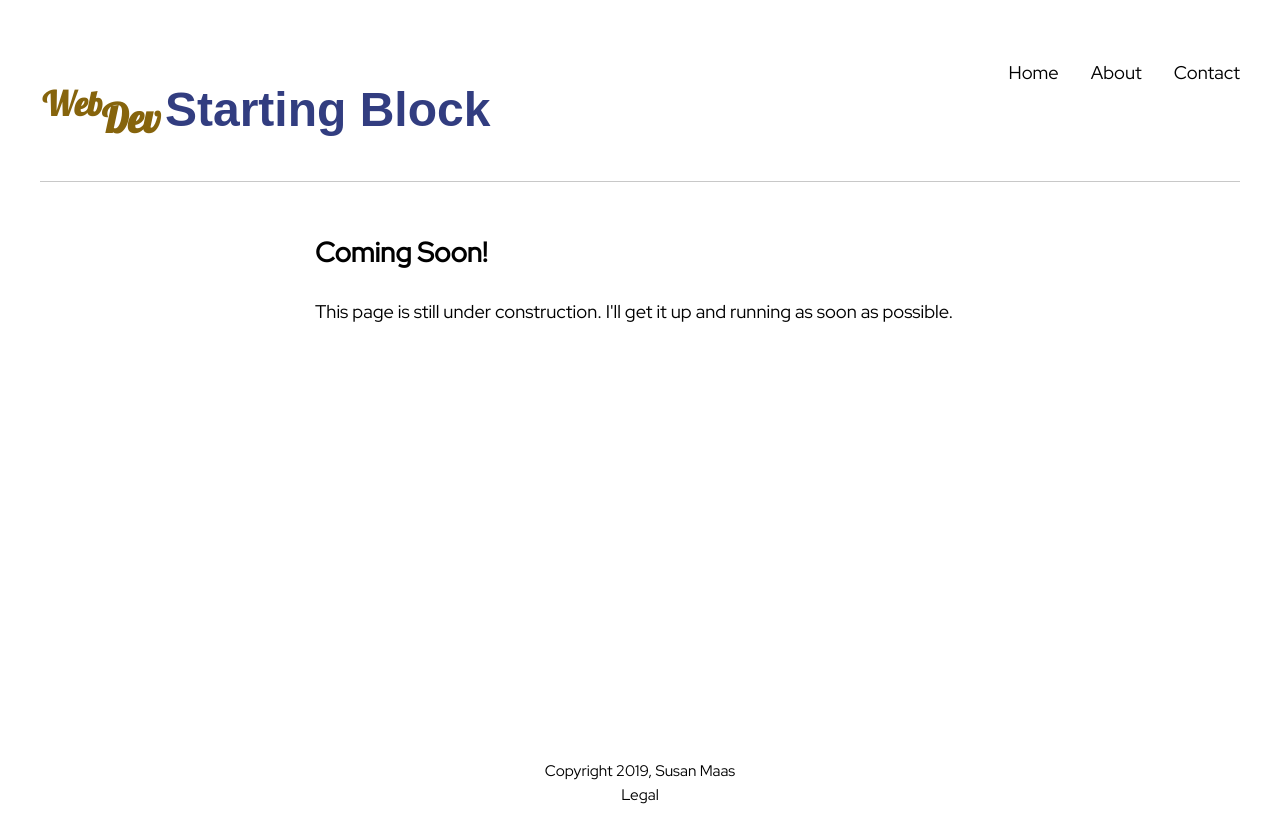
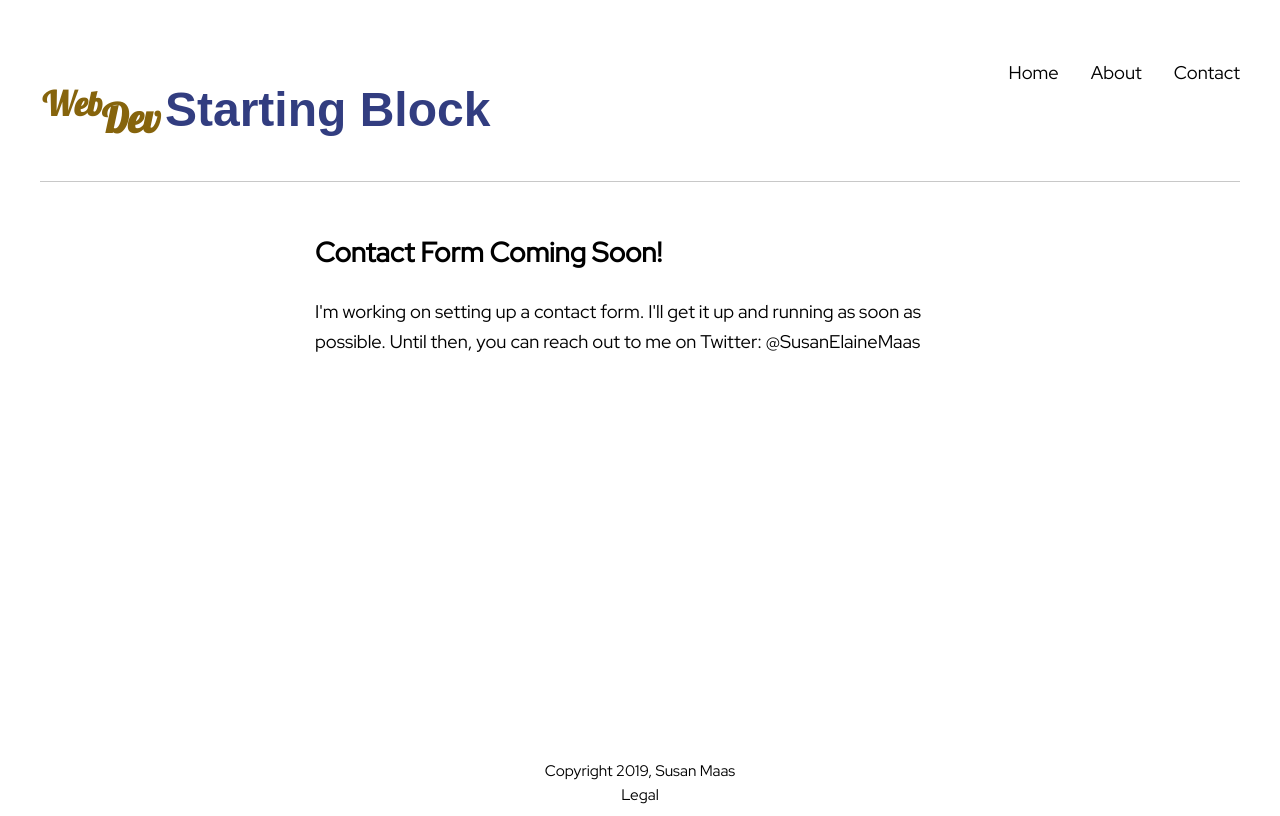
Before and after one commit to susanmaas/web-dev-starting-block, a Gatsby site: page /contact in a window 1280 px wide. Built offline with nearby package versions, Linux system fonts and the light colour scheme; Gatsby itself is replaced by a stand-in of ours; a web font is replaced by a local one.

Commit message:
Modify contact page

```diff
--- a/src/pages/contact.js
+++ b/src/pages/contact.js
@@ -3,7 +3,7 @@ import Layout from "../components/layout"
 
 export default () => (
     <Layout>
-        <h2>Coming Soon!</h2>
-        <p>This page is still under construction. I'll get it up and running as soon as possible.</p>
+        <h2>Contact Form Coming Soon!</h2>
+        <p>I'm working on setting up a contact form. I'll get it up and running as soon as possible. Until then, you can reach out to me on Twitter: @SusanElaineMaas</p>
     </Layout>
 )
```
